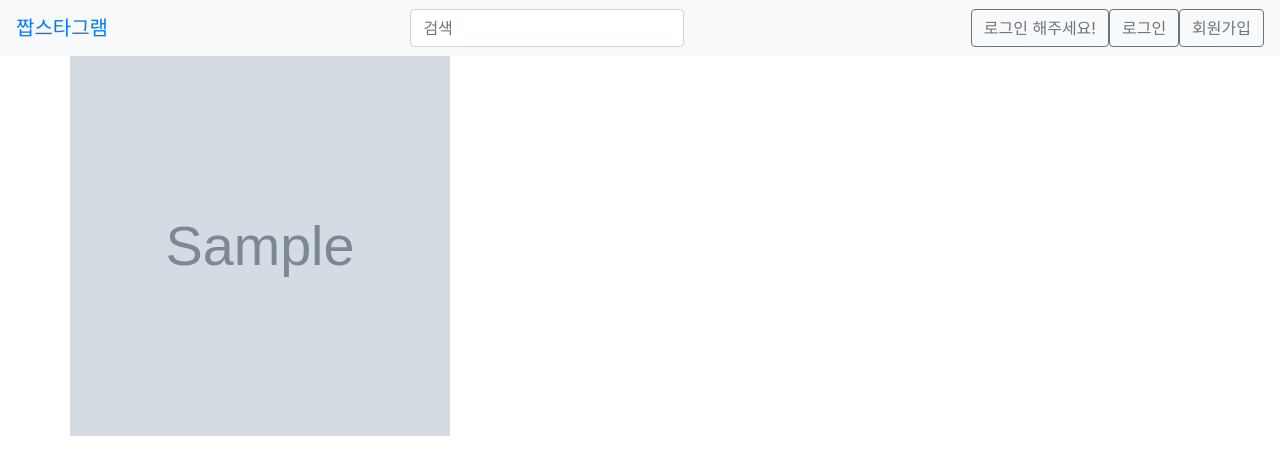
After one commit to s3ich4n/FC9th_instagram, a Django app: a page that uses fc-instagram/templates/common/base.html in a window 1280 px wide. The commit adds this page. Shown: the top 475 px of the page. Run offline with Django 3.2, Linux system fonts and the light colour scheme; tables that the repository leaves empty hold one stand-in row (values such as "Sample post"); grey boxes marked "Sample" are stand-in pictures; some libraries are stand-ins or nearby versions.

Commit message:
feat: tag_post_list view, url, template구현

```diff
--- a/fc-instagram/config/urls.py
+++ b/fc-instagram/config/urls.py
@@ -19,12 +19,13 @@ from django.contrib import admin
 from django.urls import path, include
 from django.views.generic import RedirectView
 
-from . import views
+from posts.views import tag_post_list
 
 urlpatterns = [
     path('', RedirectView.as_view(pattern_name='posts:post_list'), name='index'),
     path('admin/', admin.site.urls),
     path('posts/', include('posts.urls')),
+    path('explore/tags/<str:tag_name>', tag_post_list, name='tag_post_list'),
     path('members/', include('members.urls')),
     # path('media/<path:path>', views.media_serve)
 ]
--- a/fc-instagram/posts/views.py
+++ b/fc-instagram/posts/views.py
@@ -1,16 +1,12 @@
-import re
-
-from django.conf import settings
 from django.contrib.auth.decorators import login_required
-from django.core.files.storage import FileSystemStorage
-from django.http import HttpResponse, HttpResponseRedirect
+from django.http import HttpResponse
 from django.shortcuts import render, redirect
 from django.template.loader import get_template
 
 
 # from members.models import User
-from .models import Post, Comment, Hashtags
-from .forms import UploadFileForm, CommentCreateForm, CommentForm, PostForm
+from .models import Post
+from .forms import CommentForm, PostForm
 
 
 def post_list(request):
@@ -19,7 +15,7 @@ def post_list(request):
 
     context = {
         'posts': posts,
-        'comment_form': CommentCreateForm(),
+        'comment_form': CommentForm(),
     }
     return HttpResponse(template.render(context, request))
 
@@ -72,3 +68,19 @@ def comment_create(request, post_pk):
             comment.save()
 
             return redirect('posts:post_list')
+
+
+def tag_post_list(request, tag_name):
+    # 포스트 중, 자신에게 속한 comment 가 가진 Hashtags 목록 중
+    # tag_name이 name인 Hashtags가 포함된
+    # Post 목록을 posts 변수에 할당
+    # context에 담아서 render 수행.
+    # HTML: /posts/tag_post_list.html
+    template = get_template('posts/tag_post_list.html')
+    posts = Post.objects.filter(
+        comments__hashtags__tag_name=tag_name,
+    )
+    context = {
+        'posts': posts,
+    }
+    return HttpResponse(template.render(context, request))
--- a/fc-instagram/templates/common/base.html
+++ b/fc-instagram/templates/common/base.html
@@ -7,7 +7,22 @@
     <!-- 브라우저별 기본 CSS 값 세팅-->
     <link rel="stylesheet" href="{% static 'css/normalize.css' %}">
     <link rel="stylesheet" href="{% static 'bootstrap/css/bootstrap.css' %}">
+    <style>
+        .square {
 
+        }
+        .square:before {
+            content: '';
+            padding: 50% 0;
+            display: inline-block;
+        }
+        .square > .thumbnail {
+            display: block;
+            width: 100%;
+            background-size: cover;
+            background-position: center center;
+        }
+	</style>
 </head>
 <body>
     <div id="wrapper">
--- /dev/null
+++ b/fc-instagram/templates/posts/tag_post_list.html
@@ -0,0 +1,16 @@
+{% extends 'common/base.html' %}
+
+{% block content %}
+<div class="row">
+	{% for post in posts %}
+		<div class="col-4">
+			<div class="row square">
+				<a href="#"
+				   class="thumbnail"
+				   style="background-image: url('{{ post.photo.url }}');"
+				></a>
+			</div>
+		</div>
+	{% endfor %}
+</div>
+{% endblock %}
```
